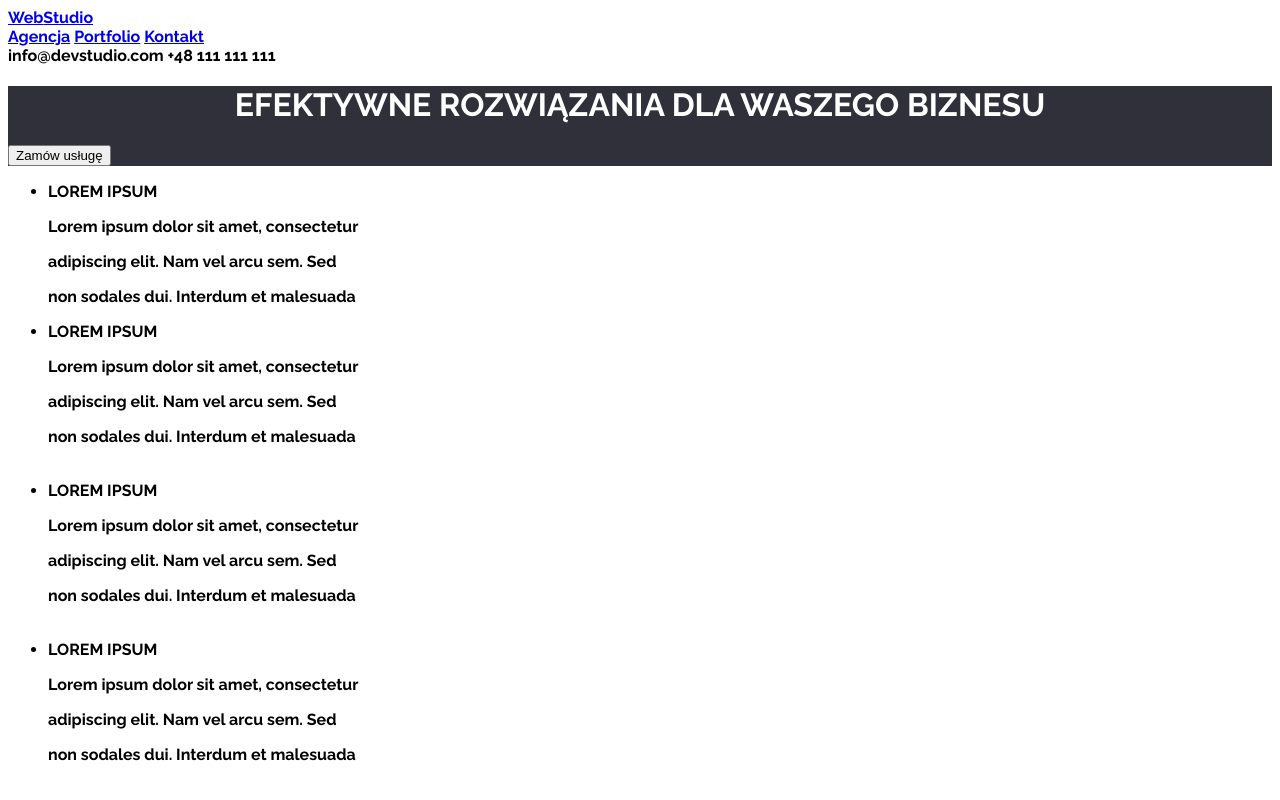
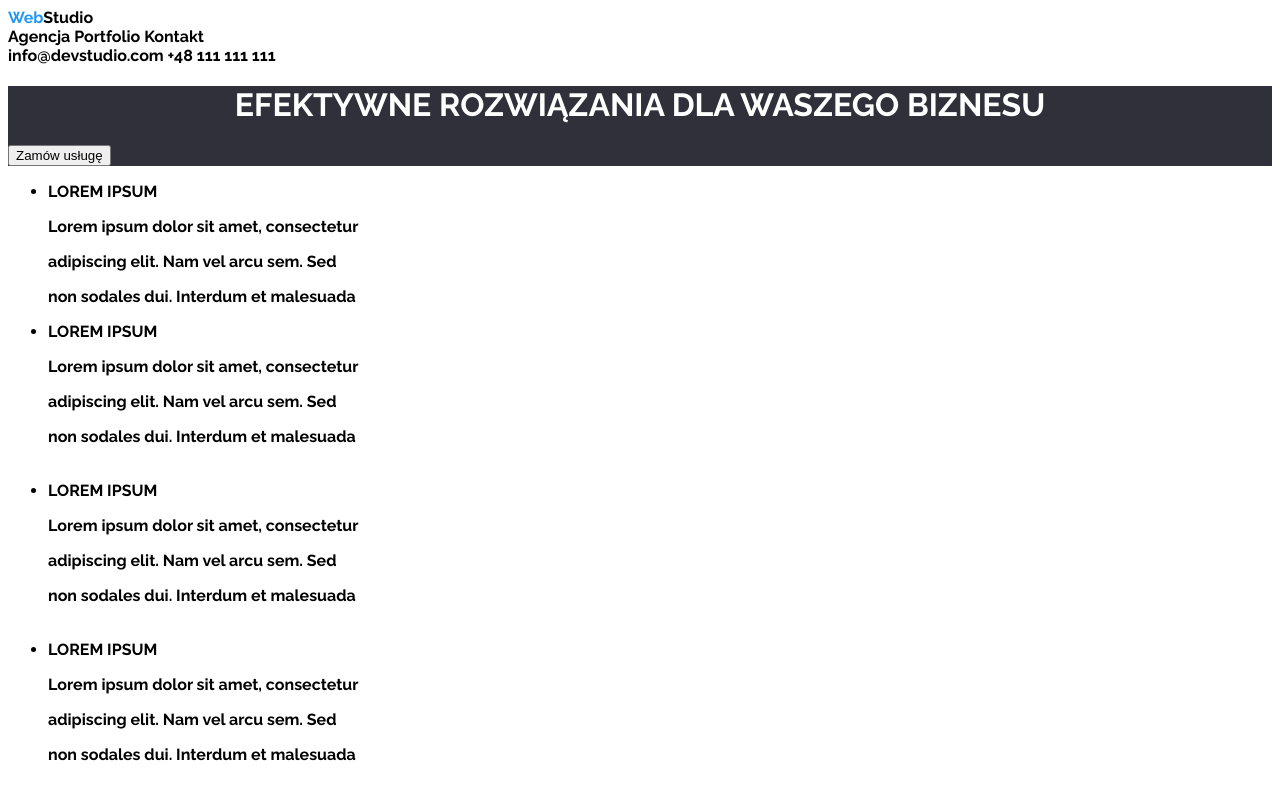
Before and after one commit to PiotrKoczkodaj/goit-markup-hw-02, a plain HTML site: page index.html in a window 1280 px wide. Shown: the top 800 px of the page. Drawn offline with Linux system fonts and the light colour scheme.

Commit message:
Update styles.css

```diff
--- a/css/styles.css
+++ b/css/styles.css
@@ -19,6 +19,14 @@ body
 
 }
 
+
+.logo
+{
+    text-decoration: none;
+    color: black;
+}
+.logo span
+{
     color: #2196F3;
 }
 .first-nav a
```
